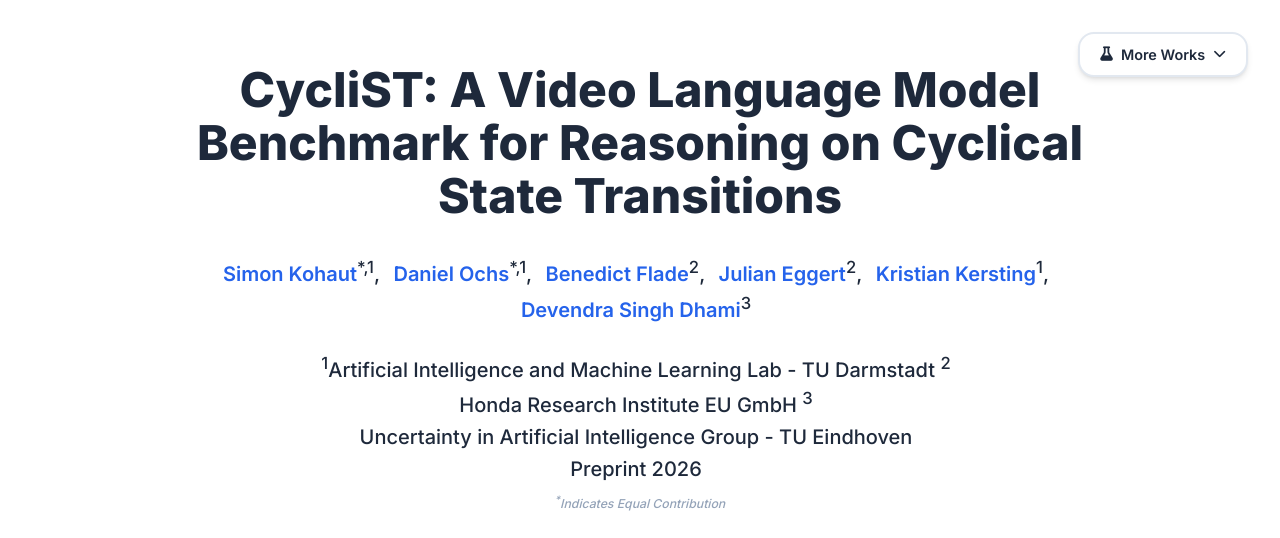
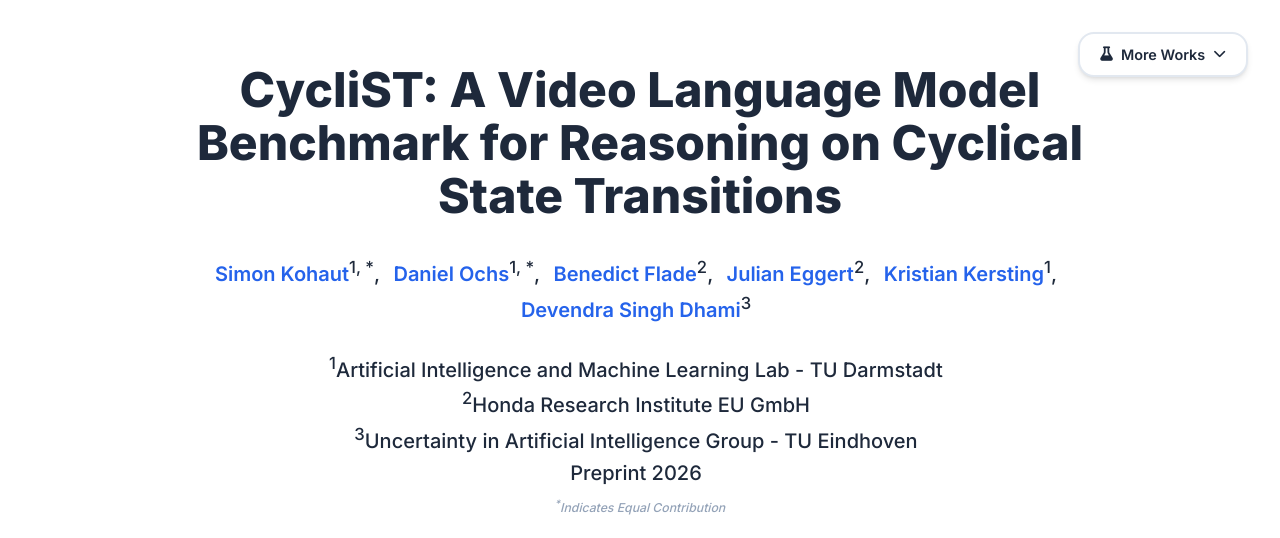
Before and after one commit to simon-kohaut/CycliST, a plain HTML site: page docs/index.html in a window 1280 px wide. Shown: the top 538 px of the page. Drawn offline with nearby package versions, Linux system fonts and the light colour scheme; some icons are missing.

Commit message:
Update projectpage

```diff
--- a/docs/index.html
+++ b/docs/index.html
@@ -245,10 +245,10 @@
             <div class="is-size-5 publication-authors">
               <!-- TODO: Replace with your paper authors and their personal links -->
               <span class="author-block">
-                <a href="https://ml-research.github.io/people/skohaut/index.html" target="_blank">Simon Kohaut</a><sup>*,1</sup>,
+                <a href="https://ml-research.github.io/people/skohaut/index.html" target="_blank">Simon Kohaut</a><sup>1, *</sup>,
               </span>
               <span class="author-block">
-                <a href="https://ml-research.github.io/people/dochs/index.html" target="_blank">Daniel Ochs</a><sup>*,1</sup>,
+                <a href="https://ml-research.github.io/people/dochs/index.html" target="_blank">Daniel Ochs</a><sup>1, *</sup>,
               </span>
               <span class="author-block">
                 <a href="https://www.honda-ri.de/" target="_blank">Benedict Flade</a><sup>2</sup>,
@@ -268,8 +268,8 @@
                     <!-- TODO: Replace with your institution and conference/journal info -->
                     <span class="author-block">
                       <sup>1</sup>Artificial Intelligence and Machine Learning Lab - TU Darmstadt
-                      <sup>2</sup><br>Honda Research Institute EU GmbH
-                      <sup>3</sup><br>Uncertainty in Artificial Intelligence Group - TU Eindhoven
+                      <br><sup>2</sup>Honda Research Institute EU GmbH
+                      <br><sup>3</sup>Uncertainty in Artificial Intelligence Group - TU Eindhoven
                       <br>Preprint 2026                    </span>
                     <!-- TODO: Remove this line if no equal contribution -->
                     <span class="eql-cntrb"><small><br><sup>*</sup>Indicates Equal Contribution</small></span>
```
